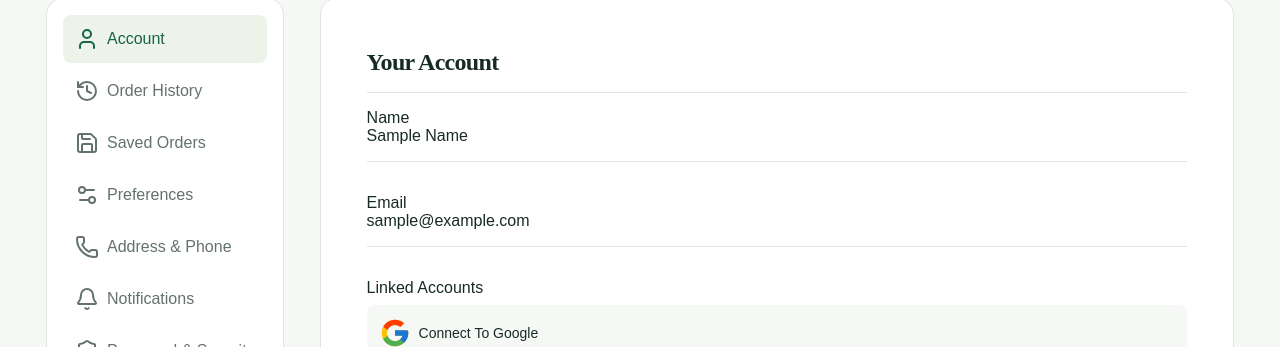
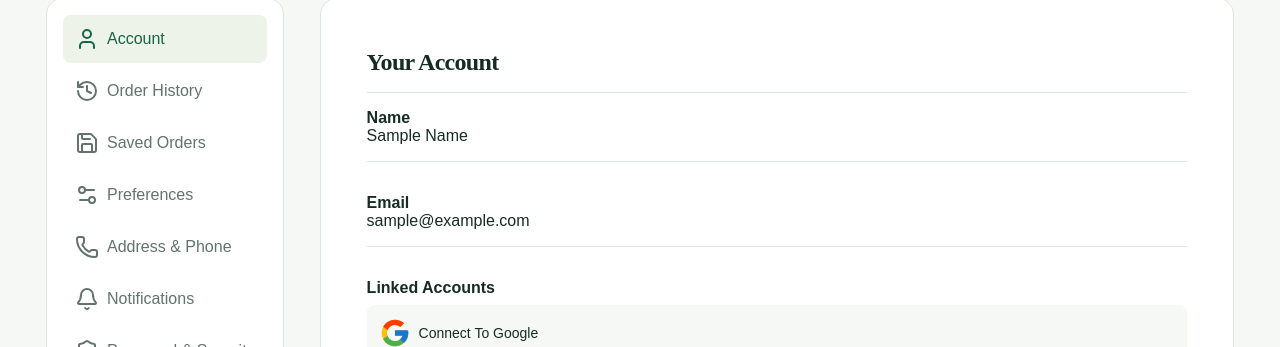
Before and after one commit to edunmartins10/cs3398-team05-project, a React (Vite) app: page /account in a window 1280 px wide. Shown: the part 304-651 px from the top of the page. Built offline with nearby package versions, Linux system fonts and the light colour scheme; no server answers.

Commit message:
Minor edit, added bolded text

```diff
--- a/src/pages/Account.jsx
+++ b/src/pages/Account.jsx
@@ -61,15 +61,15 @@ export default function AccountPage() {
       <div className="h-full w-full space-y-4 border-black">
         <h2 className="text-lg font-semibold text-[#172b25] py-4 border-b border-[#dfe5df]">Your Account</h2>
         <div className="w-full py-4 border-b border-[#dfe5df]">
-          <h3 className="text-md font-medium text-[#172b25]">Name</h3>
+          <h3 className="text-md font-bold text-[#172b25]">Name</h3>
           <p>Sample Name</p>
         </div>
         <div className="w-full py-4 border-b border-[#dfe5df]">
-          <h3 className="text-md font-medium text-[#172b25]">Email</h3>
+          <h3 className="text-md font-bold text-[#172b25]">Email</h3>
           <p>sample@example.com</p>
         </div>
         <div className="w-full py-4 border-b border-[#dfe5df]">
-          <h3 className="text-md font-medium text-[#172b25]">Linked Accounts</h3>
+          <h3 className="text-md font-bold text-[#172b25]">Linked Accounts</h3>
           <li className="flex flex-col space-y-2 mt-2 items-center">
             <span className="flex flex-row items-center text-[#172b25] space-x-2 px-3 py-3 text-sm font-medium rounded-lg transition-colors text-left w-full bg-[#f6f8f5] text-[#172b25]">
               <FcGoogle className="inline-block mr-2" size={32} />
```
